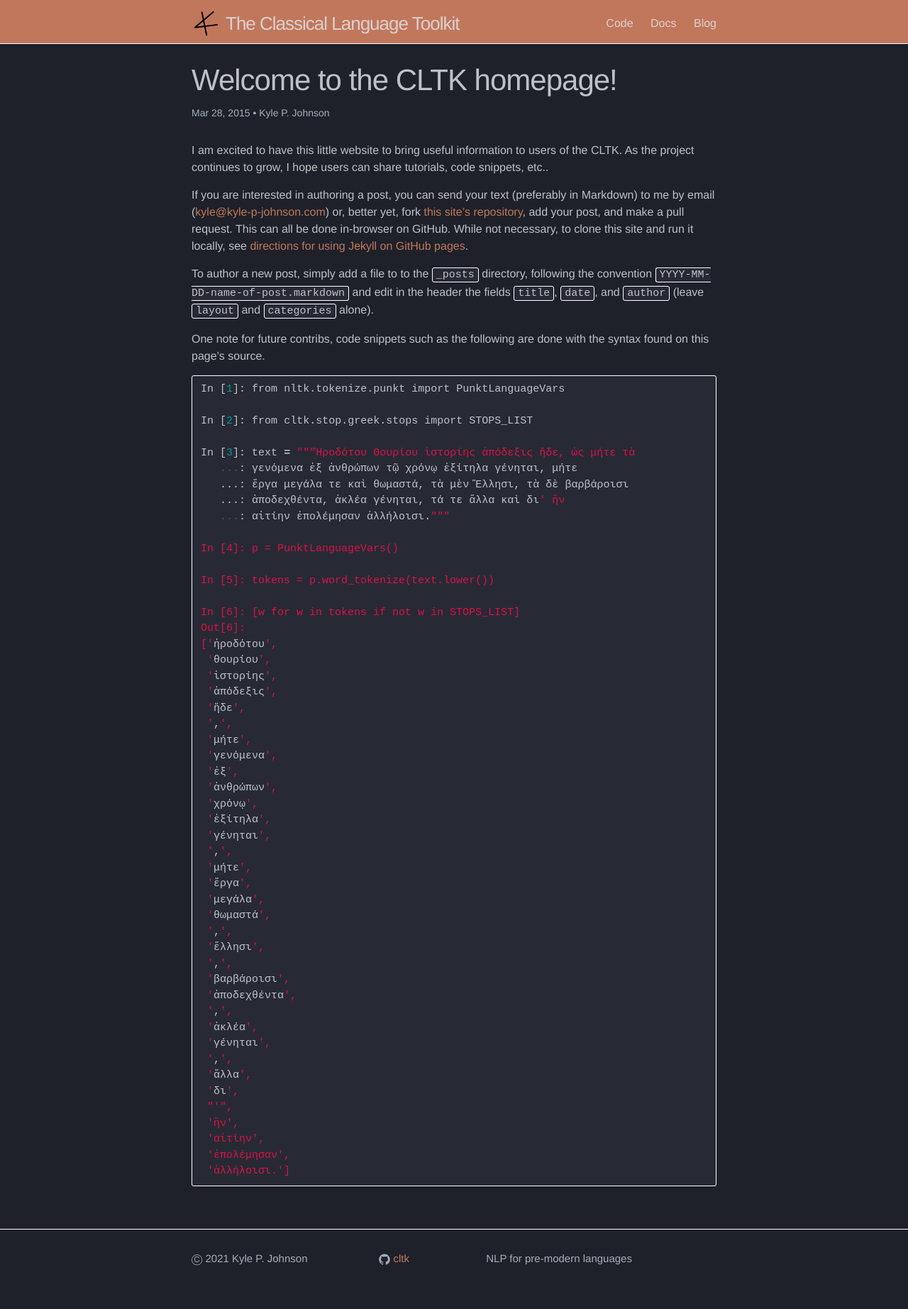
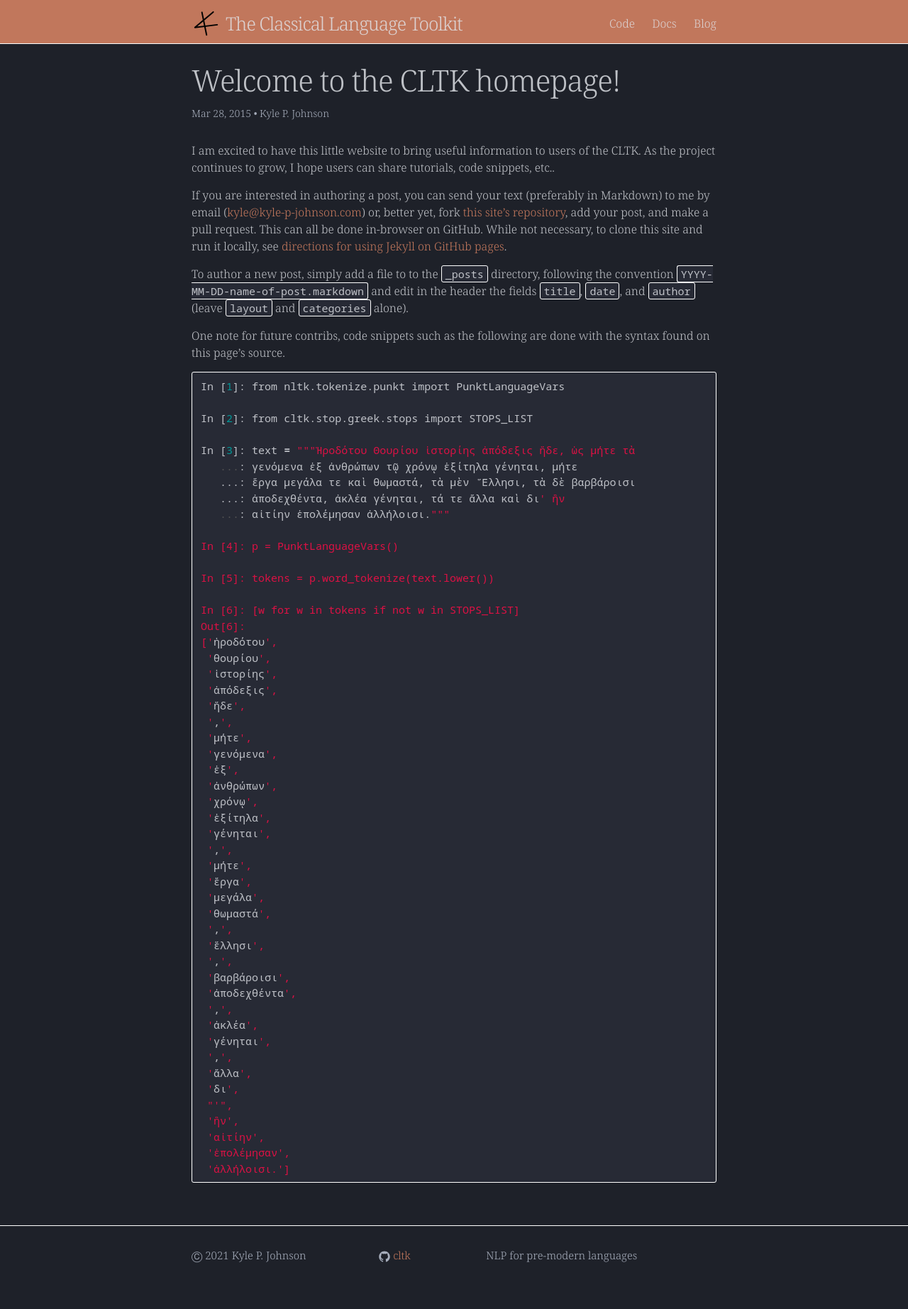
Before and after one commit to cltk/cltk.github.io, a Jekyll site: the page built from _posts/2015-03-28-welcome-cltk-homepage.markdown, in a window 1280 px wide. Shown: the whole page at 71% size. Built offline with Jekyll 4.4.1, drawn with Linux system fonts in a browser that asks for light colours.

Commit message:
switch fonts to Noto

```diff
--- a/_includes/head.html
+++ b/_includes/head.html
@@ -5,6 +5,10 @@
 
   {% seo %}
 
+  <link rel="preconnect" href="https://fonts.googleapis.com">
+  <link rel="preconnect" href="https://fonts.gstatic.com" crossorigin>
+  <link href="https://fonts.googleapis.com/css2?family=Noto+Sans+Mono:wght@400;600&family=Noto+Serif:wght@300;400;600;700&display=swap" rel="stylesheet">
+
   <link rel="icon" href="{{ '/favicon.svg' | relative_url }}" type="image/svg+xml">
 
   <link rel="stylesheet" href="{{ "/css/main.css" | prepend: site.baseurl }}">
--- a/_sass/_base.scss
+++ b/_sass/_base.scss
@@ -133,6 +133,7 @@
     border-radius: 3px;
     background-color: $code-bg-color; // dark code background
     color: $text-color;               // readable on dark bg
+    font-family: $code-font-family;
 }
 
 code {
--- a/css/main.scss
+++ b/css/main.scss
@@ -10,7 +10,7 @@
 
 
 // Our variables
-$base-font-family: Helvetica, Arial, sans-serif;
+$base-font-family: 'Noto Serif', Georgia, serif;
 $base-font-size:   16px;
 $small-font-size:  $base-font-size * 0.875;
 $base-line-height: 1.5;
@@ -34,6 +34,7 @@
 
 // Code colors (dark mode)
 $code-bg-color:    hsl(225, 15%, 18%);
+$code-font-family: 'Noto Sans Mono', 'SFMono-Regular', Consolas, Menlo, monospace;
 
 
 
```
